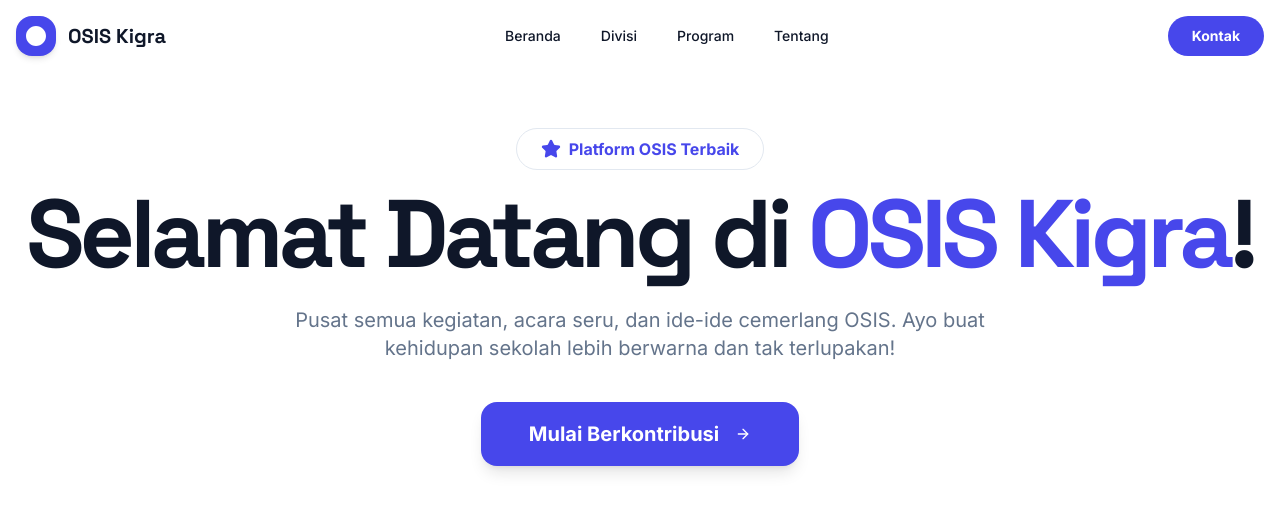
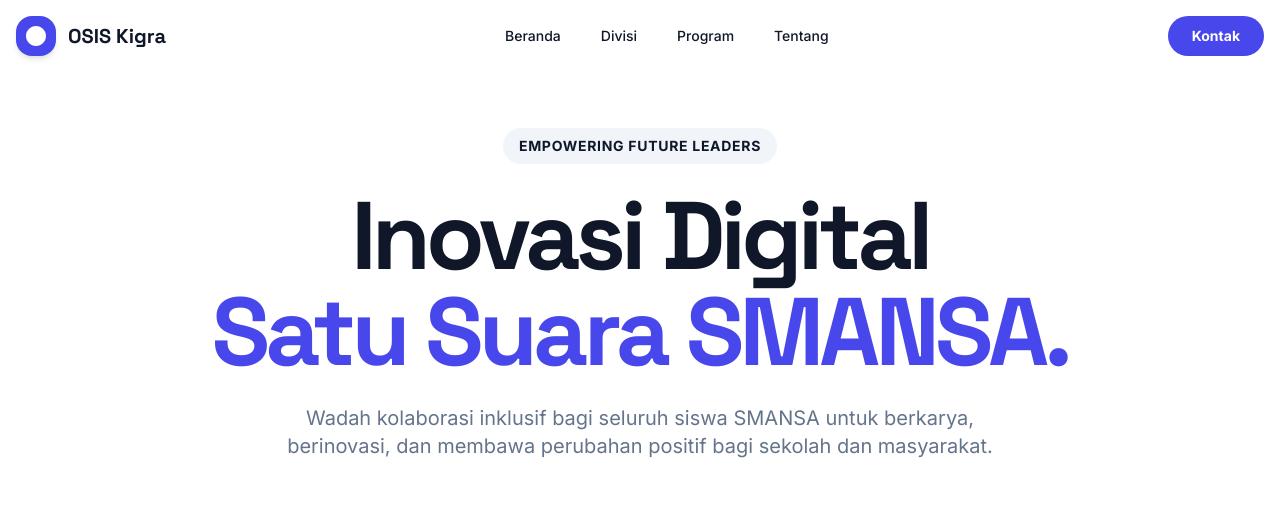
Before and after one commit to WeplyStudio/osis, a Next.js app: page / in a window 1280 px wide. Shown: the top 516 px of the page. Built offline with nearby package versions, Linux system fonts and the light colour scheme.

Commit message:
ubah ui hero section nya jadi itu!!!!!!!

```diff
--- a/src/app/(app)/page.tsx
+++ b/src/app/(app)/page.tsx
@@ -144,22 +144,16 @@ export default function LandingPage() {
       <main className="container mx-auto px-4 space-y-24 md:space-y-32 pb-24 md:pb-32">
         {/* Hero Section */}
         <section className="text-center">
-          <div className="inline-block bg-card rounded-full px-6 py-2 mb-4 border">
-              <p className="font-bold text-primary flex items-center gap-2">
-                <Star className="w-5 h-5 fill-current" /> Platform OSIS Terbaik
-              </p>
-          </div>
-          <h1 className="font-headline text-6xl md:text-8xl font-extrabold tracking-tighter mb-6 text-foreground">
-            Selamat Datang di <span className="text-primary">OSIS Kigra</span>!
-          </h1>
-          <p className="max-w-3xl mx-auto text-lg md:text-xl text-muted-foreground mb-10">
-            Pusat semua kegiatan, acara seru, dan ide-ide cemerlang OSIS. Ayo buat kehidupan sekolah lebih berwarna dan tak terlupakan!
-          </p>
-          <Button asChild size="lg" className="bg-primary text-primary-foreground hover:bg-primary/90 font-bold text-xl py-8 px-8 md:px-12 rounded-2xl shadow-lg transition-transform hover:scale-105 hover:-translate-y-1">
-            <Link href="/ideas">
-              Mulai Berkontribusi <ArrowRight className="ml-2 h-6 w-6" />
-            </Link>
-          </Button>
+            <div className="inline-block bg-accent text-accent-foreground rounded-full px-4 py-2 mb-6">
+                <p className="font-bold text-sm tracking-wider uppercase">Empowering Future Leaders</p>
+            </div>
+            <h1 className="font-headline text-6xl md:text-8xl font-extrabold tracking-tighter mb-6 text-foreground">
+                Inovasi Digital<br/>
+                <span className="text-primary">Satu Suara SMANSA.</span>
+            </h1>
+            <p className="max-w-3xl mx-auto text-lg md:text-xl text-muted-foreground">
+                Wadah kolaborasi inklusif bagi seluruh siswa SMANSA untuk berkarya, berinovasi, dan membawa perubahan positif bagi sekolah dan masyarakat.
+            </p>
         </section>
 
         {/* About Us Section */}
```
